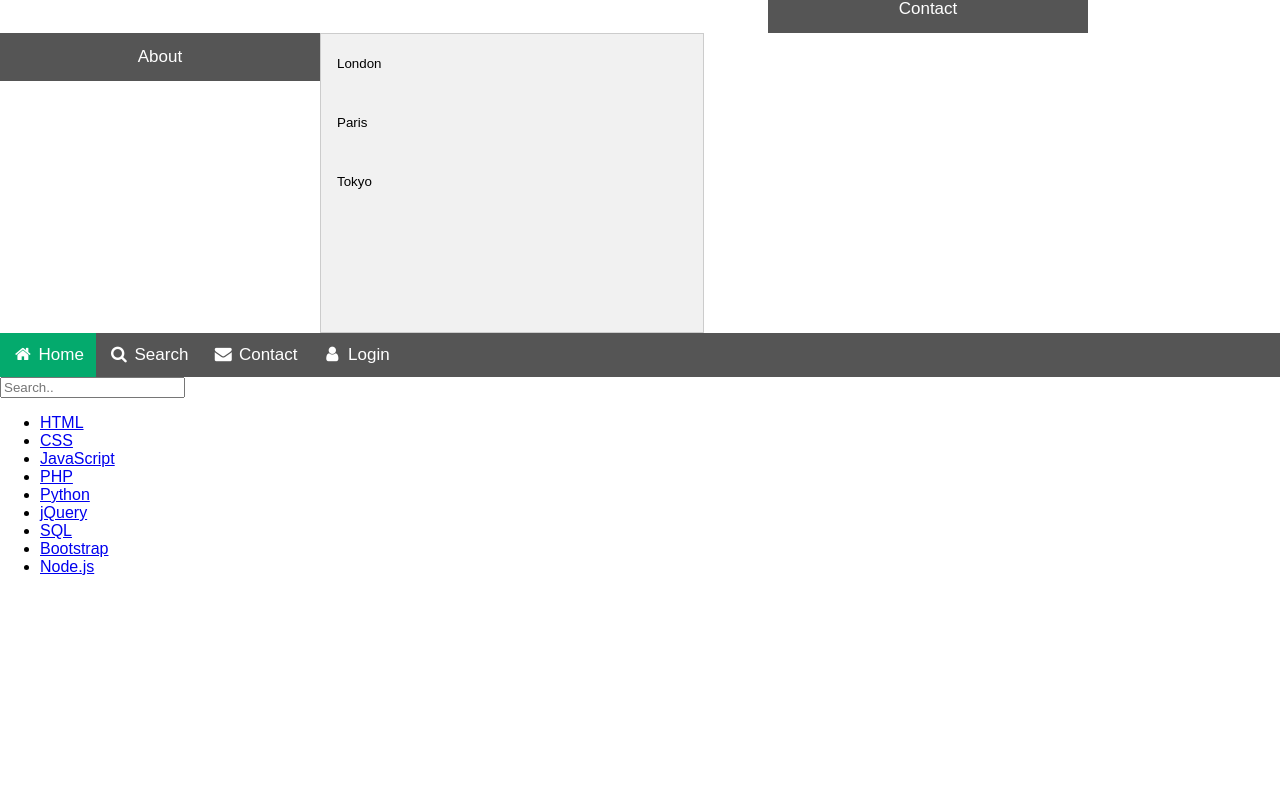
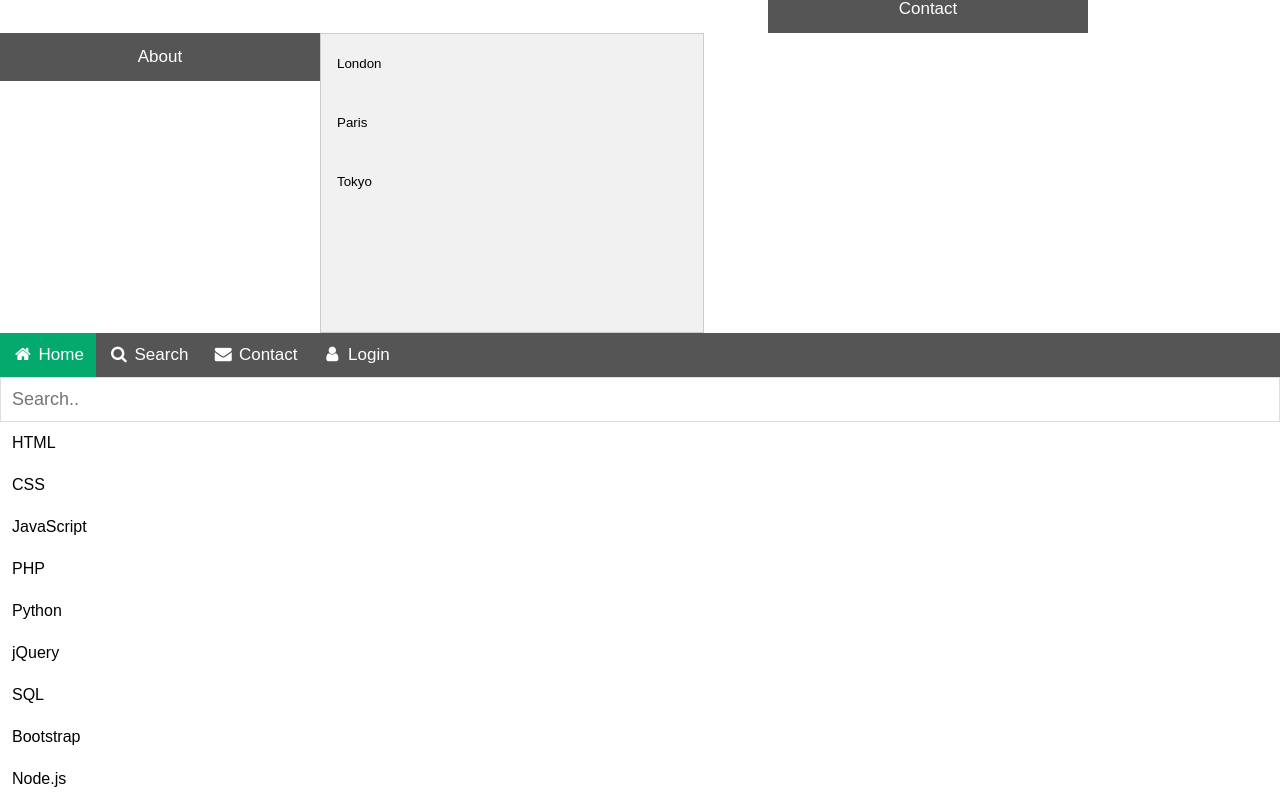
Before and after one commit to WHOEVERTHEHECKIAM/theultimatew3schoolswebpage, a plain HTML site: page index.html in a window 1280 px wide. Shown: the part 565-1365 px from the top of the page. Before the commit the page ends 1141 px from the top, so only its background shows below. Drawn offline with Linux system fonts and the light colour scheme.

Commit message:
Update style.css

```diff
--- a/style.css
+++ b/style.css
@@ -418,3 +418,30 @@ body, html {
     display: block;
   }
 }
+
+/* Style the search box */
+#mySearch {
+  width: 100%;
+  font-size: 18px;
+  padding: 11px;
+  border: 1px solid #ddd;
+}
+
+/* Style the navigation menu */
+#myMenu {
+  list-style-type: none;
+  padding: 0;
+  margin: 0;
+}
+
+/* Style the navigation links */
+#myMenu li a {
+  padding: 12px;
+  text-decoration: none;
+  color: black;
+  display: block
+}
+
+#myMenu li a:hover {
+  background-color: #eee;
+}
```
